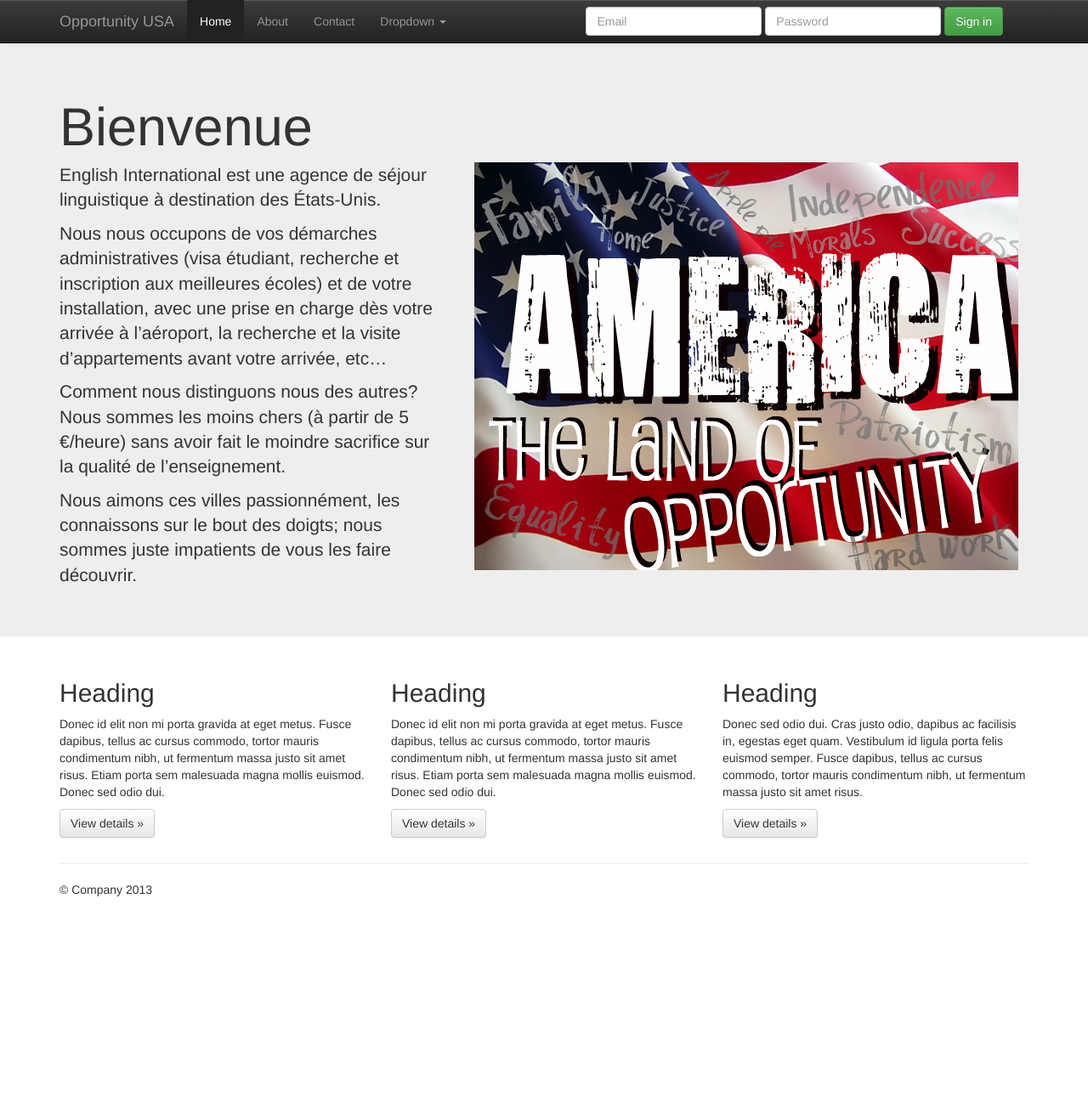
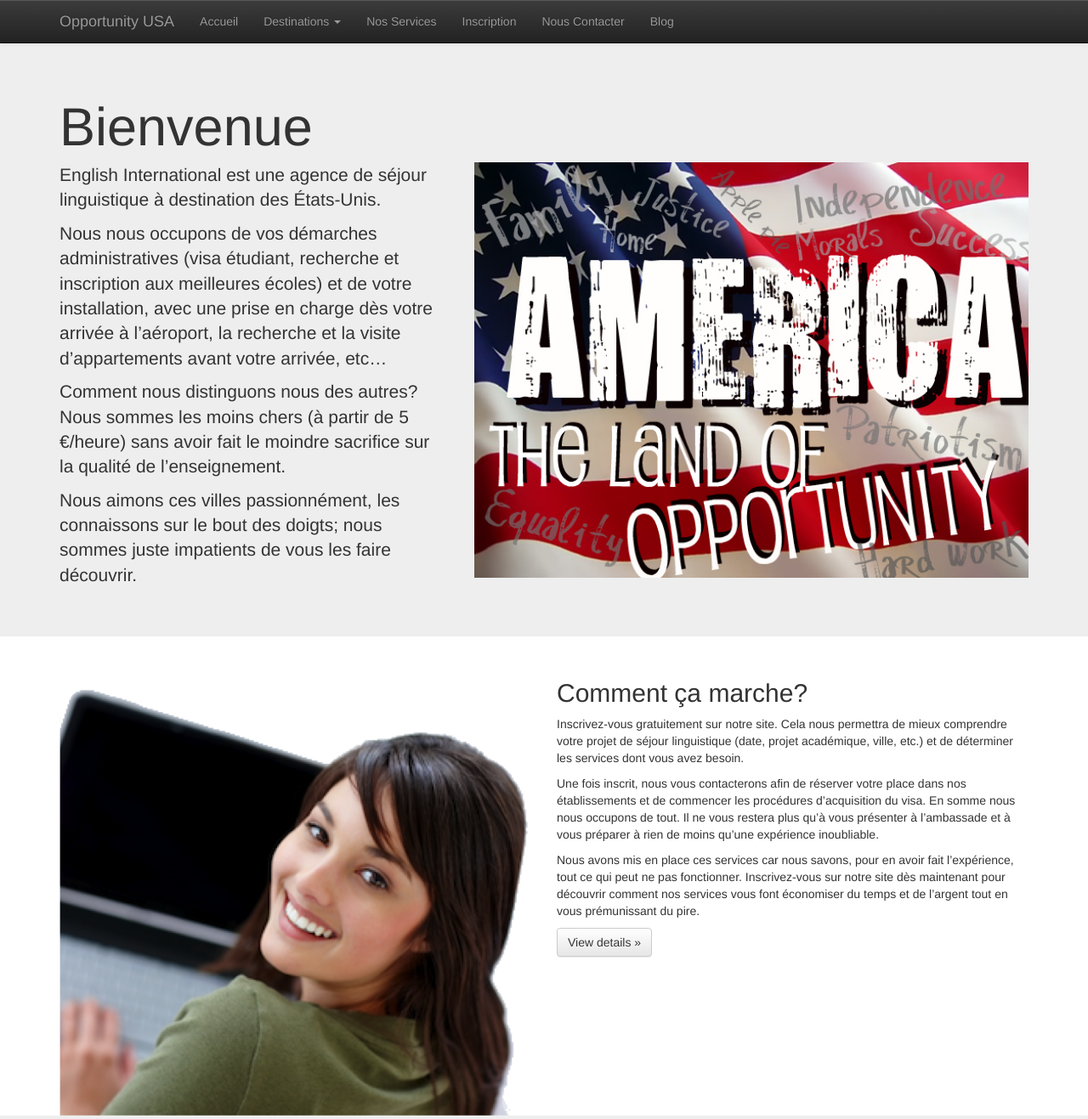
Before and after one commit to Sofiane94/opportunityusa, a plain HTML site: page index.html in a window 1280 px wide. Shown: the top 1317 px of the page at 85% size. Before the commit the page ends 1087 px from the top, so only its background shows below. Drawn offline with nearby package versions, Linux system fonts and the light colour scheme.

Commit message:
More pictures and text

```diff
--- a/index.html
+++ b/index.html
@@ -32,31 +32,20 @@
         </div>
         <div class="navbar-collapse collapse">
           <ul class="nav navbar-nav">
-            <li class="active"><a href="#">Home</a></li>
-            <li><a href="#about">About</a></li>
-            <li><a href="#contact">Contact</a></li>
+            <li><a href="#">Accueil</a></li>
             <li class="dropdown">
-              <a href="#" class="dropdown-toggle" data-toggle="dropdown">Dropdown <b class="caret"></b></a>
+              <a href="#" class="dropdown-toggle" data-toggle="dropdown">Destinations <b class="caret"></b></a>
               <ul class="dropdown-menu">
-                <li><a href="#">Action</a></li>
-                <li><a href="#">Another action</a></li>
-                <li><a href="#">Something else here</a></li>
-                <li class="divider"></li>
-                <li class="dropdown-header">Nav header</li>
-                <li><a href="#">Separated link</a></li>
-                <li><a href="#">One more separated link</a></li>
+                <li><a href="#">Los Angeles</a></li>
+                <li><a href="#">New York</a></li>
+                <li><a href="#">Miami</a></li>
               </ul>
             </li>
+            <li><a href="#">Nos Services</a></li>
+            <li><a href="#">Inscription</a></li>
+            <li><a href="#">Nous Contacter</a></li>
+            <li><a href="#">Blog</a></li>
           </ul>
-          <form class="navbar-form navbar-right">
-            <div class="form-group">
-              <input type="text" placeholder="Email" class="form-control">
-            </div>
-            <div class="form-group">
-              <input type="password" placeholder="Password" class="form-control">
-            </div>
-            <button type="submit" class="btn btn-success">Sign in</button>
-          </form>
         </div><!--/.navbar-collapse -->
       </div>
     </div>
@@ -85,9 +74,7 @@
             sur le bout des doigts; nous sommes juste impatients de
             vous les faire découvrir.</p>
           </div>
-          <div class="col-sm-7">
-            <img src="img/logo.jpg" />
-          </div>
+          <img class="col-sm-7" src="img/logo.jpg" />
         </div>
       </div>
     </div>
@@ -95,20 +82,46 @@
     <div class="container">
       <!-- Example row of columns -->
       <div class="row">
-        <div class="col-lg-4">
-          <h2>Heading</h2>
-          <p>Donec id elit non mi porta gravida at eget metus. Fusce dapibus, tellus ac cursus commodo, tortor mauris condimentum nibh, ut fermentum massa justo sit amet risus. Etiam porta sem malesuada magna mollis euismod. Donec sed odio dui. </p>
+        <img src="img/lady.png" class="col-sm-6" />
+        <div class="col-sm-6">
+          <h2>Comment ça marche?</h2>
+          <p>Inscrivez-vous gratuitement sur notre site. Cela nous
+          permettra de mieux comprendre votre projet de séjour
+          linguistique (date, projet académique, ville, etc.) et
+          de déterminer les services dont vous avez besoin.</p>
+
+          <p>Une fois inscrit, nous vous contacterons afin de
+          réserver votre place dans nos établissements et de
+          commencer les procédures d’acquisition du visa. En somme
+          nous nous occupons de tout. Il ne vous restera plus
+          qu’à vous présenter à l’ambassade et à vous préparer à
+          rien de moins qu’une expérience inoubliable.</p>
+
+          <p>Nous avons mis en place ces services car nous savons, pour en avoir
+          fait l’expérience, tout ce qui peut ne pas fonctionner. Inscrivez-vous
+          sur notre site dès maintenant pour découvrir comment nos services
+          vous font économiser du temps et de l’argent tout en vous prémunissant
+          du pire.</p>
           <p><a class="btn btn-default" href="#">View details &raquo;</a></p>
         </div>
-        <div class="col-lg-4">
-          <h2>Heading</h2>
-          <p>Donec id elit non mi porta gravida at eget metus. Fusce dapibus, tellus ac cursus commodo, tortor mauris condimentum nibh, ut fermentum massa justo sit amet risus. Etiam porta sem malesuada magna mollis euismod. Donec sed odio dui. </p>
-          <p><a class="btn btn-default" href="#">View details &raquo;</a></p>
-       </div>
-        <div class="col-lg-4">
-          <h2>Heading</h2>
-          <p>Donec sed odio dui. Cras justo odio, dapibus ac facilisis in, egestas eget quam. Vestibulum id ligula porta felis euismod semper. Fusce dapibus, tellus ac cursus commodo, tortor mauris condimentum nibh, ut fermentum massa justo sit amet risus.</p>
-          <p><a class="btn btn-default" href="#">View details &raquo;</a></p>
+      </div>
+    </div>
+
+    <div class="jumbotron">
+      <div class="container">
+        <div class="row">
+          <div class="col-sm-6">
+            <h1>Nos Services</h1>
+            <ul>
+              <li>Production &amp; envoi de tous les documents administratifs nécessaires à l’obtention de votre Visa étudiant</li>
+              <li>Recherche et inscription à l’école et au programme académique de votre choix</li>
+              <li>Recherche et visite d’appartements avant votre arrivée</li>
+              <li>Ainsi que tous nos autres services</li>
+            </ul>
+          </div>
+          <div class="col-sm-6">
+            <h1>Blog</h1>
+          </div>
         </div>
       </div>
 
```
Also changed, not shown: img/kids.png (added), img/lady.png (added), img/pros.png (added), img/students.png (added).
